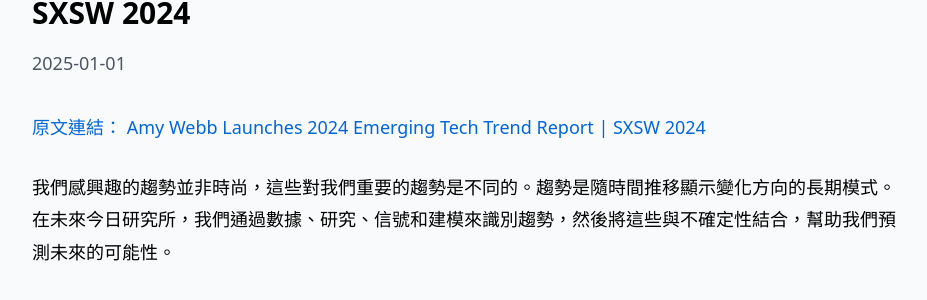
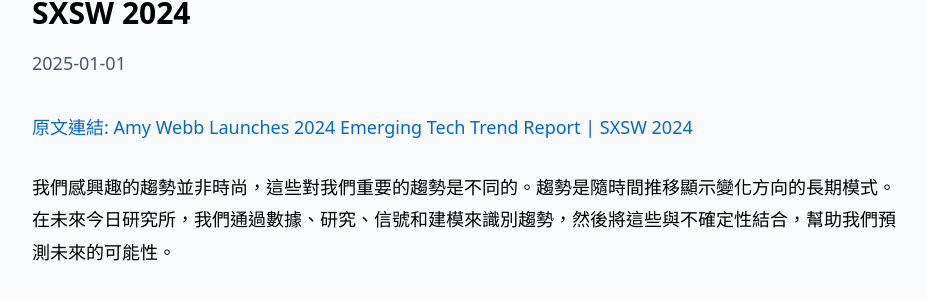
Before and after one commit to bear0103papa/Roger-s-Note, a Jekyll site: the page built from docs/_posts/2025-01-01-Amy-webb.md, in a window 1280 px wide and 900 px high. Shown: the part 121-421 px from the top of the window, without its empty margins (176-1103 px from the left). Built offline with Jekyll 4.4.1, drawn with Linux system fonts in a browser that asks for light colours; nearby versions of some CDN libraries.

Commit message:
增加文章Amy

```diff
--- a/docs/_posts/2025-01-01-Amy-webb.md
+++ b/docs/_posts/2025-01-01-Amy-webb.md
@@ -6,12 +6,12 @@
     Artificial Intelligence,
     Biotechnology,
     Technology,
-    SXSW,
+    SXSW
 ]
 description: "這是 Amy Webb 在 SXSW 2024 的演講內容，主要討論了技術超級週期的三大支柱：AI、互聯生態系統和生物技術。她指出這些技術的融合將徹底改變人類社會，並提出了相關的機遇與挑戰，包括 AI 的偏見問題、設備的數據收集、隱私concerns等。"
 ---
 
-<span class="original-link">原文連結： [Amy Webb Launches 2024 Emerging Tech Trend Report | SXSW 2024](https://www.youtube.com/watch?v=5uLSDbh6M_U&themeRefresh=1)</span>
+<span class="original-link">原文連結: [Amy Webb Launches 2024 Emerging Tech Trend Report | SXSW 2024](https://www.youtube.com/watch?v=5uLSDbh6M_U&themeRefresh=1)</span>
 
 我們感興趣的趨勢並非時尚，這些對我們重要的趨勢是不同的。趨勢是隨時間推移顯示變化方向的長期模式。在未來今日研究所，我們通過數據、研究、信號和建模來識別趨勢，然後將這些與不確定性結合，幫助我們預測未來的可能性。
 
```
